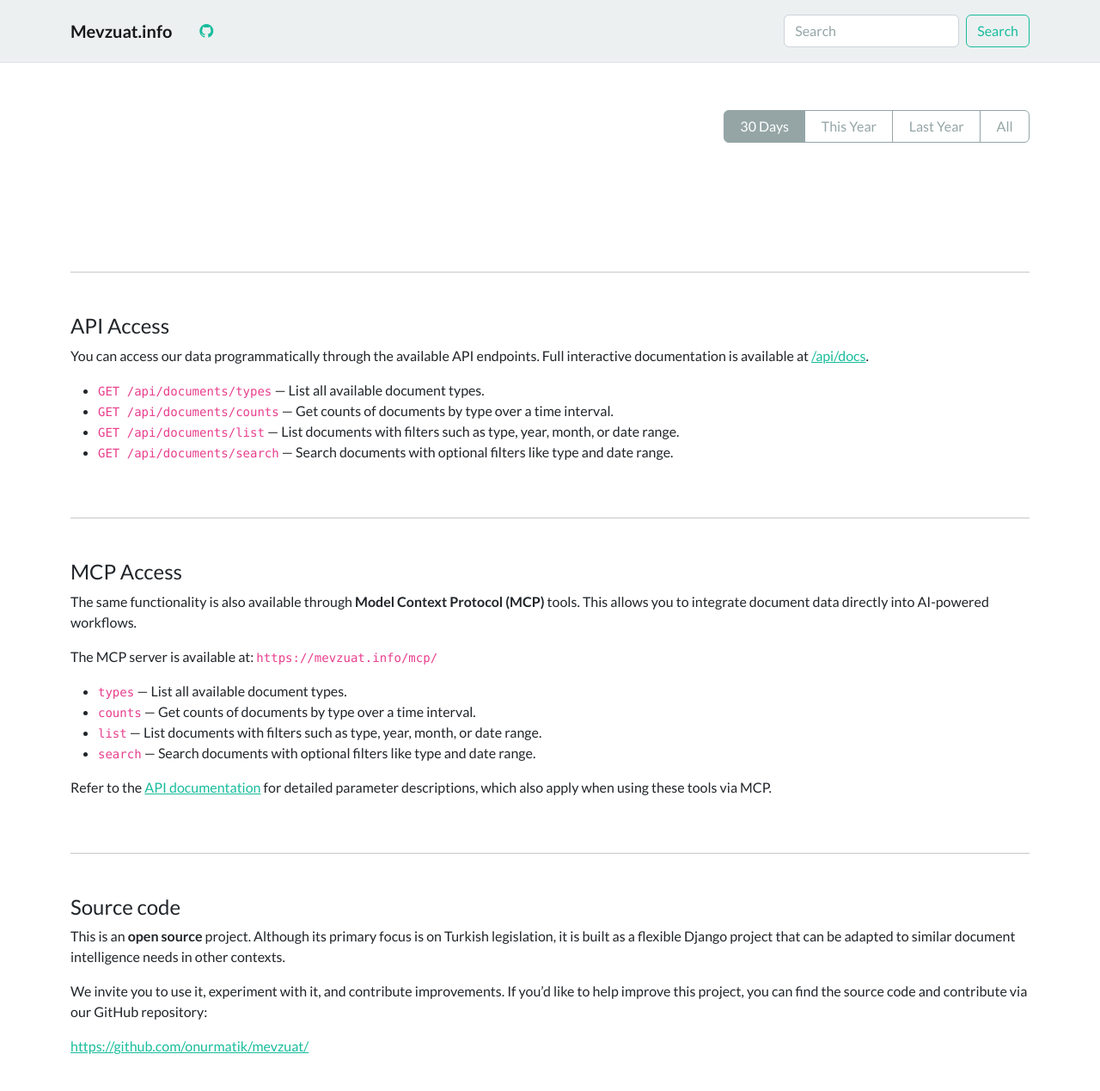
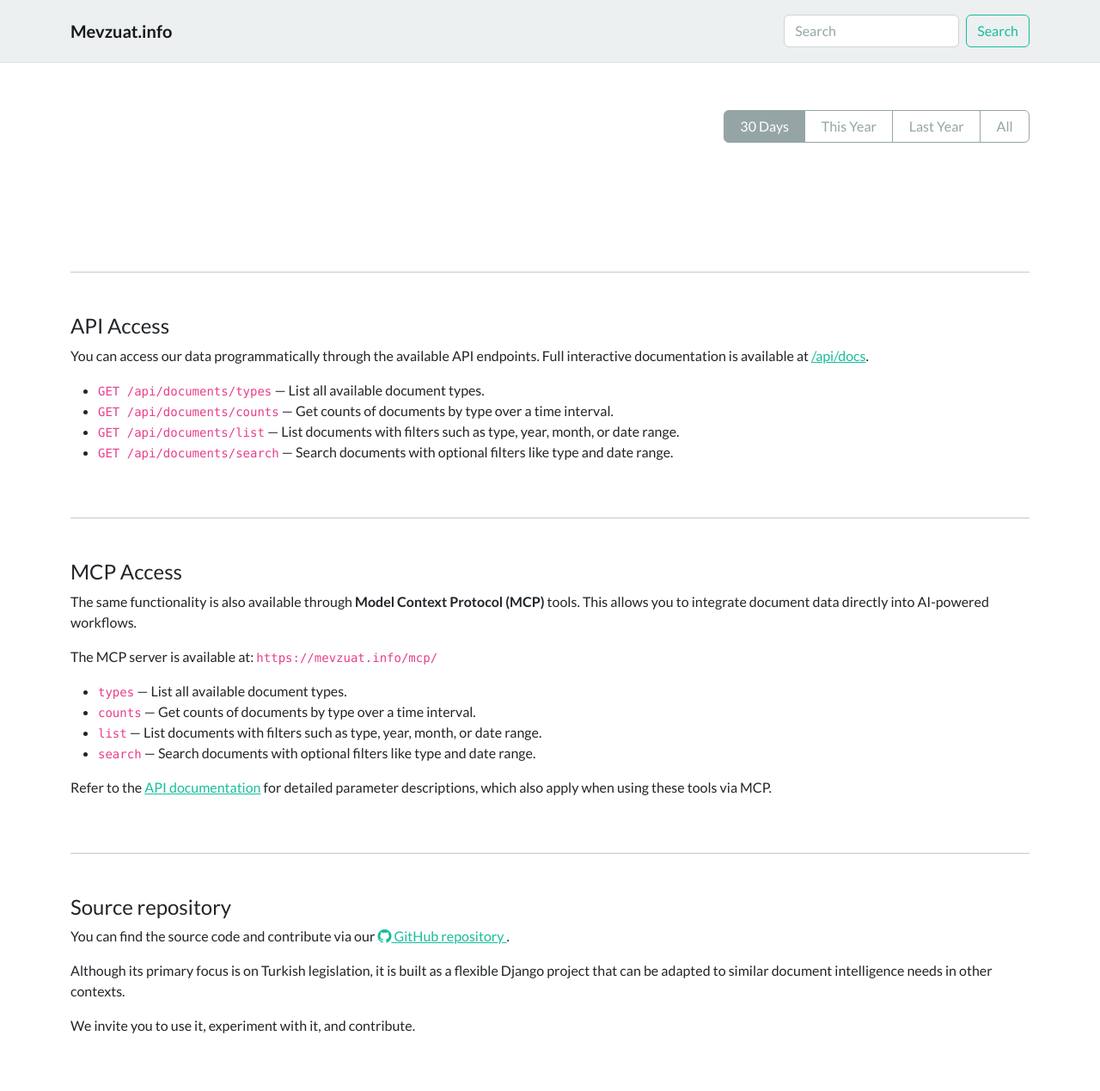
Before and after one commit to onurmatik/mevzuat, a Django app: template mevzuat/templates/home.html in a window 1280 px wide. Shown: the whole page at 86% size. After the commit the page ends 1202 px from the top, so only its background shows below. Run offline with Django 5.2, Linux system fonts and the light colour scheme; the template is opened without the code that fills it, so the values that code supplies are empty; a map, chart or similar area stays blank.

Commit message:
Minor UI updates

```diff
--- a/mevzuat/templates/base.html
+++ b/mevzuat/templates/base.html
@@ -16,13 +16,12 @@
     <nav class="navbar navbar-light bg-light border-bottom fixed-top">
       <div class="container d-flex align-items-center">
         <a class="navbar-brand fw-semibold" href="{% url 'home' %}">Mevzuat.info</a>
-        <a href="https://github.com/onurmatik/mevzuat/" class="ms-3 text-decoration-none" target="_blank" rel="noopener" aria-label="GitHub repository">
-          <i class="bi bi-github"></i>
-        </a>
+
         <form class="d-flex ms-auto" id="searchForm" action="{% url 'search' %}" method="get">
           <input class="form-control me-2" type="search" placeholder="Search" aria-label="Search" id="searchInput" name="query">
           <button class="btn btn-outline-success" type="submit">Search</button>
         </form>
+
       </div>
     </nav>
 
--- a/mevzuat/templates/home.html
+++ b/mevzuat/templates/home.html
@@ -27,6 +27,7 @@
 </div>
 
 <hr class="my-5">
+
 <div class="row">
   <div class="col-12">
     <h2 class="fs-4">API Access</h2>
@@ -41,6 +42,7 @@
 </div>
 
 <hr class="my-5">
+
 <div class="row">
   <div class="col-12">
     <h2 class="fs-4">MCP Access</h2>
@@ -59,10 +61,15 @@
 <hr class="my-5">
 <div class="row">
   <div class="col-12">
-    <h2 class="fs-4">Source code</h2>
-    <p>This is an <strong>open source</strong> project. Although its primary focus is on Turkish legislation, it is built as a flexible Django project that can be adapted to similar document intelligence needs in other contexts.</p>
-    <p>We invite you to use it, experiment with it, and contribute improvements. If you’d like to help improve this project, you can find the source code and contribute via our GitHub repository:</p>
-    <p><a href="https://github.com/onurmatik/mevzuat/" target="_blank">https://github.com/onurmatik/mevzuat/</a></p>
+    <h2 class="fs-4">Source repository</h2>
+    <p>
+      You can find the source code and contribute via our
+      <a href="https://github.com/onurmatik/mevzuat/" target="_blank">
+        <i class="bi bi-github"></i> GitHub repository
+      </a>.
+    </p>
+    <p>Although its primary focus is on Turkish legislation, it is built as a flexible Django project that can be adapted to similar document intelligence needs in other contexts.</p>
+    <p>We invite you to use it, experiment with it, and contribute.</p>
   </div>
 </div>
 
```
